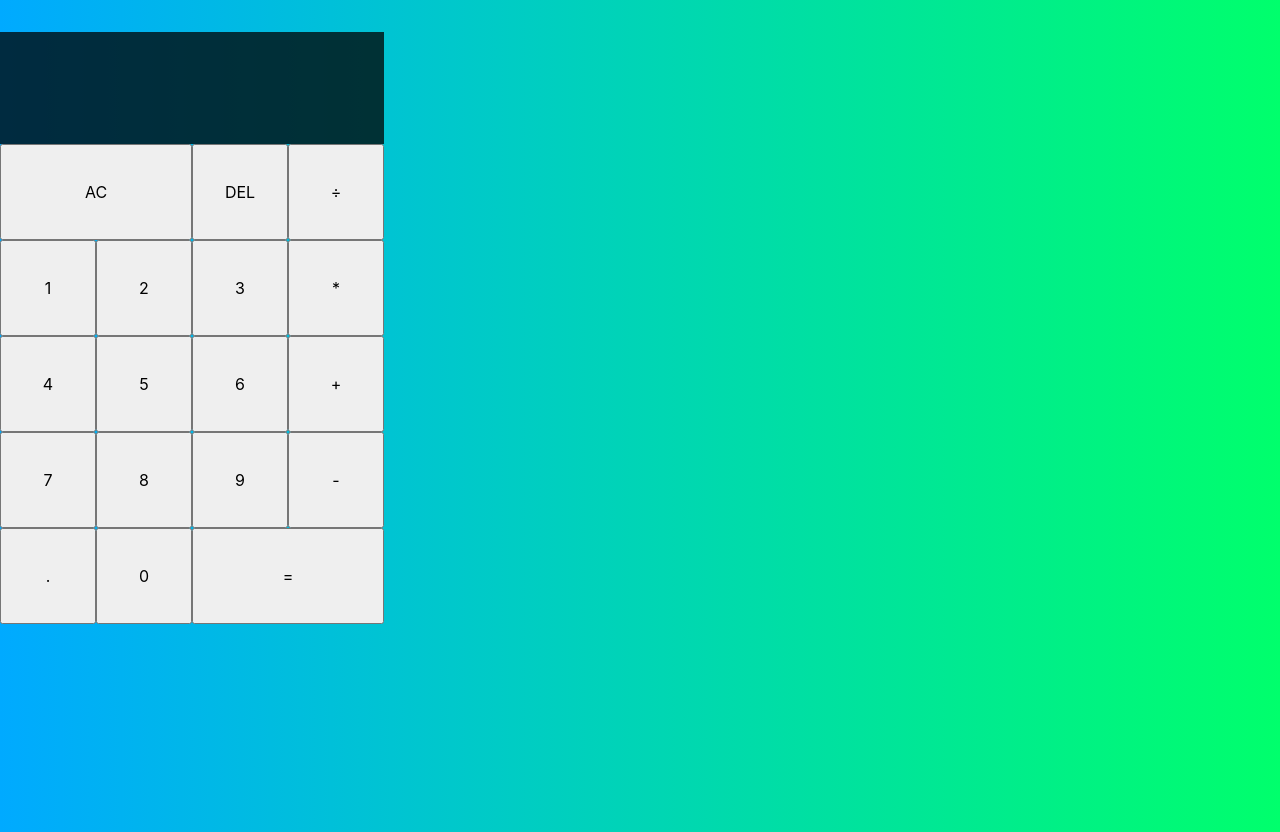
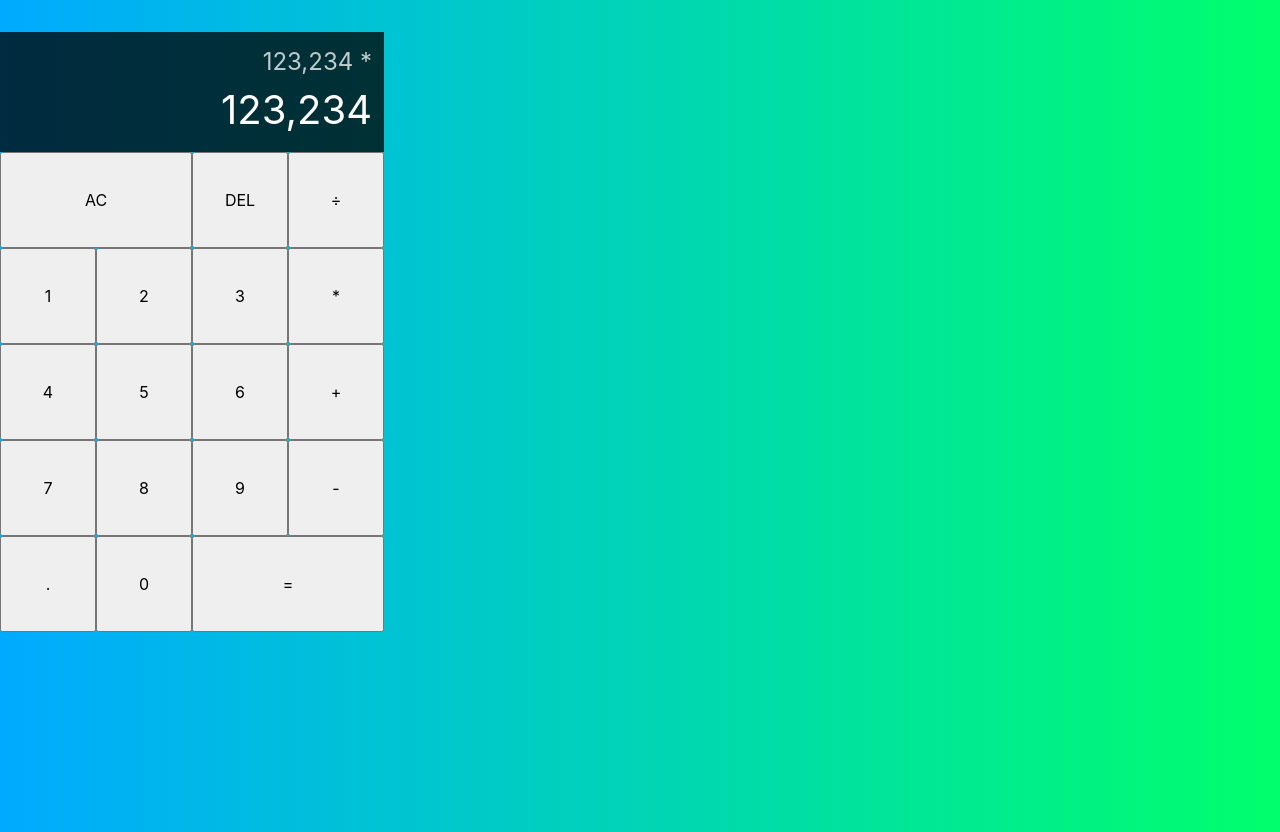
Before and after one commit to AdoraWyne/react-calculator, a React (Create React App) app: page / in a window 1280 px wide. Built offline with nearby package versions, Linux system fonts and the light colour scheme.

Commit message:
style: the output part

```diff
--- a/src/App.js
+++ b/src/App.js
@@ -4,8 +4,8 @@
   return (
     <div className="calculator-grid">
       <div className="output">
-        <div className="previous-operand"></div>
-        <div className="current-operand"></div>
+        <div className="previous-operand">123,234 *</div>
+        <div className="current-operand">123,234</div>
       </div>
       <button className="span-two">AC</button>
       <button>DEL</button>
--- a/src/styles.css
+++ b/src/styles.css
@@ -59,4 +59,21 @@
 .output {
     grid-column: 1/-1;
     background-color: rgba(0,0,0,.75);
+    display: flex;
+    flex-direction: column;
+    align-items: flex-end;
+    justify-content: space-around;
+    padding: .75rem;
+    word-wrap: break-word;
+    word-break: break-all;
 }
+
+.output .previous-operand {
+    color: rgba(255,255,255,.75);
+    font-size: 1.5rem;
+}
+
+.output .current-operand {
+    color: white;
+    font-size: 2.5rem;
+}
```
